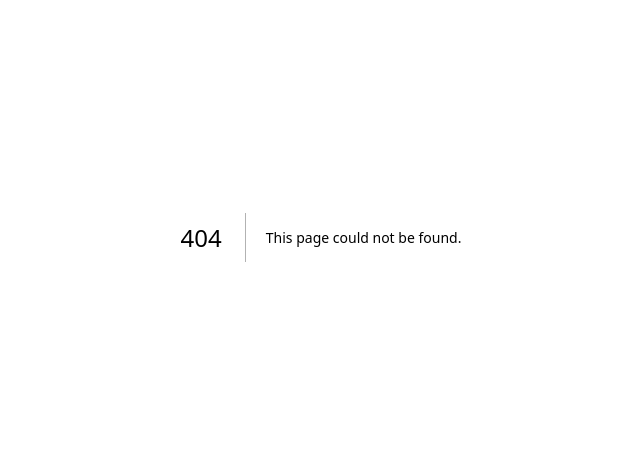
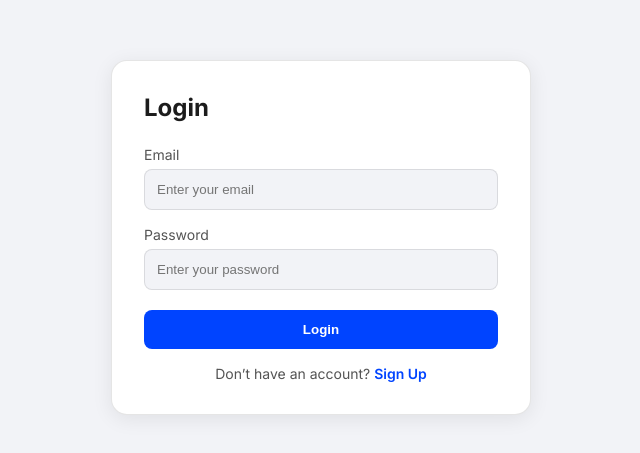
Before and after one commit to ankitbareth-dev/frontend-for-chronos, a Next.js app: page /auth in a window 1280 px wide. Before the commit this address had no page. Shown: the part 163-616 px from the top of the page, without its empty margins (319-959 px from the left). Built offline with nearby package versions, Linux system fonts and the light colour scheme.

Commit message:
added redux toolkit for global state managment

```diff
--- /dev/null
+++ b/app/(auth)/auth/Auth.module.sass
@@ -0,0 +1,71 @@
+.wrapper
+  min-height: 100vh
+  display: flex
+  justify-content: center
+  align-items: center
+  background: var(--bg-main)
+  padding: 20px
+
+.card
+  width: 100%
+  max-width: 420px
+  background: var(--bg-topbar)
+  padding: 32px
+  border-radius: 16px
+  box-shadow: 0 4px 20px rgba(0, 0, 0, 0.08)
+  border: 1px solid var(--border-color)
+
+  h2
+    margin-bottom: 24px
+    color: var(--text-primary)
+
+.form
+  display: flex
+  flex-direction: column
+  gap: 16px
+
+.inputGroup
+  display: flex
+  flex-direction: column
+  gap: 6px
+
+  label
+    font-size: 14px
+    color: var(--text-secondary)
+
+  input
+    padding: 12px
+    border-radius: 8px
+    border: 1px solid var(--border-color)
+    background: var(--bg-main)
+    color: var(--text-primary)
+    outline: none
+    transition: border .2s
+
+    &:focus
+      border-color: var(--logo-color)
+
+.actionBtn
+  padding: 12px
+  border-radius: 8px
+  background: var(--logo-color)
+  color: #fff
+  border: none
+  cursor: pointer
+  font-weight: 600
+  margin-top: 4px
+  transition: opacity .2s
+
+  &:hover
+    opacity: .9
+
+.switchText
+  margin-top: 16px
+  font-size: 14px
+  color: var(--text-secondary)
+  text-align: center
+
+  span
+    color: var(--logo-color)
+    cursor: pointer
+    font-weight: 600
--- /dev/null
+++ b/app/(auth)/auth/page.tsx
@@ -0,0 +1,53 @@
+"use client";
+
+import { useState } from "react";
+import styles from "./Auth.module.sass";
+
+export default function AuthPage() {
+  const [mode, setMode] = useState<"login" | "signup">("login");
+
+  return (
+    <div className={styles.wrapper}>
+      <div className={styles.card}>
+        <h2>{mode === "login" ? "Login" : "Sign Up"}</h2>
+
+        <form onSubmit={(e) => e.preventDefault()} className={styles.form}>
+          {mode === "signup" && (
+            <div className={styles.inputGroup}>
+              <label>Name</label>
+              <input type="text" placeholder="Enter your name" required />
+            </div>
+          )}
+
+          <div className={styles.inputGroup}>
+            <label>Email</label>
+            <input type="email" placeholder="Enter your email" required />
+          </div>
+
+          <div className={styles.inputGroup}>
+            <label>Password</label>
+            <input type="password" placeholder="Enter your password" required />
+          </div>
+
+          <button className={styles.actionBtn}>
+            {mode === "login" ? "Login" : "Sign Up"}
+          </button>
+        </form>
+
+        <p className={styles.switchText}>
+          {mode === "login" ? (
+            <>
+              Don’t have an account?{" "}
+              <span onClick={() => setMode("signup")}>Sign Up</span>
+            </>
+          ) : (
+            <>
+              Already have an account?{" "}
+              <span onClick={() => setMode("login")}>Login</span>
+            </>
+          )}
+        </p>
+      </div>
+    </div>
+  );
+}
--- a/package.json
+++ b/package.json
@@ -9,18 +9,21 @@
     "lint": "eslint"
   },
   "dependencies": {
+    "@reduxjs/toolkit": "^2.11.0",
     "lucide-react": "^0.555.0",
     "next": "16.0.4",
     "next-themes": "^0.4.6",
     "react": "19.2.0",
     "react-dom": "19.2.0",
     "react-icons": "^5.5.0",
+    "react-redux": "^9.2.0",
     "sass": "^1.94.2"
   },
   "devDependencies": {
     "@types/node": "^20",
     "@types/react": "^19",
     "@types/react-dom": "^19",
+    "@types/react-redux": "^7.1.34",
     "babel-plugin-react-compiler": "1.0.0",
     "eslint": "^9",
     "eslint-config-next": "16.0.4",
```
Also changed, not shown: 1 other file (tests, documents, lock files or other folders).
